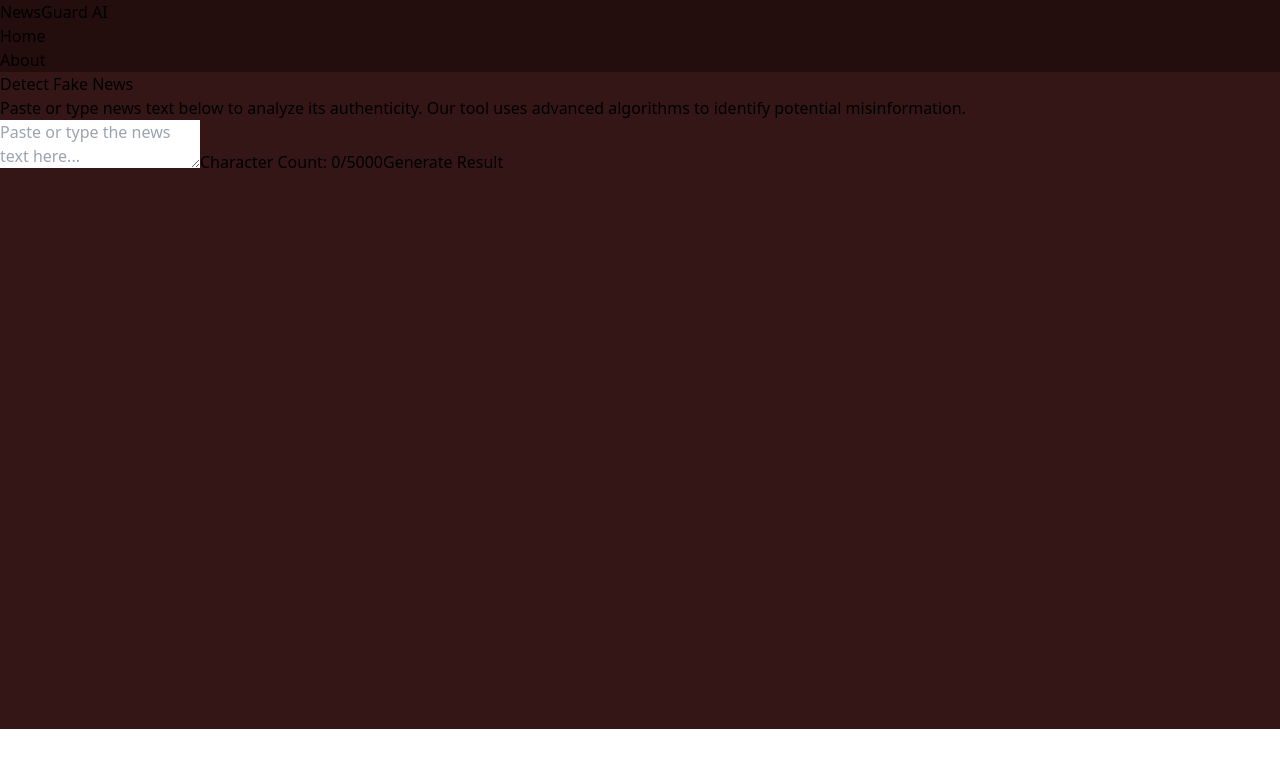
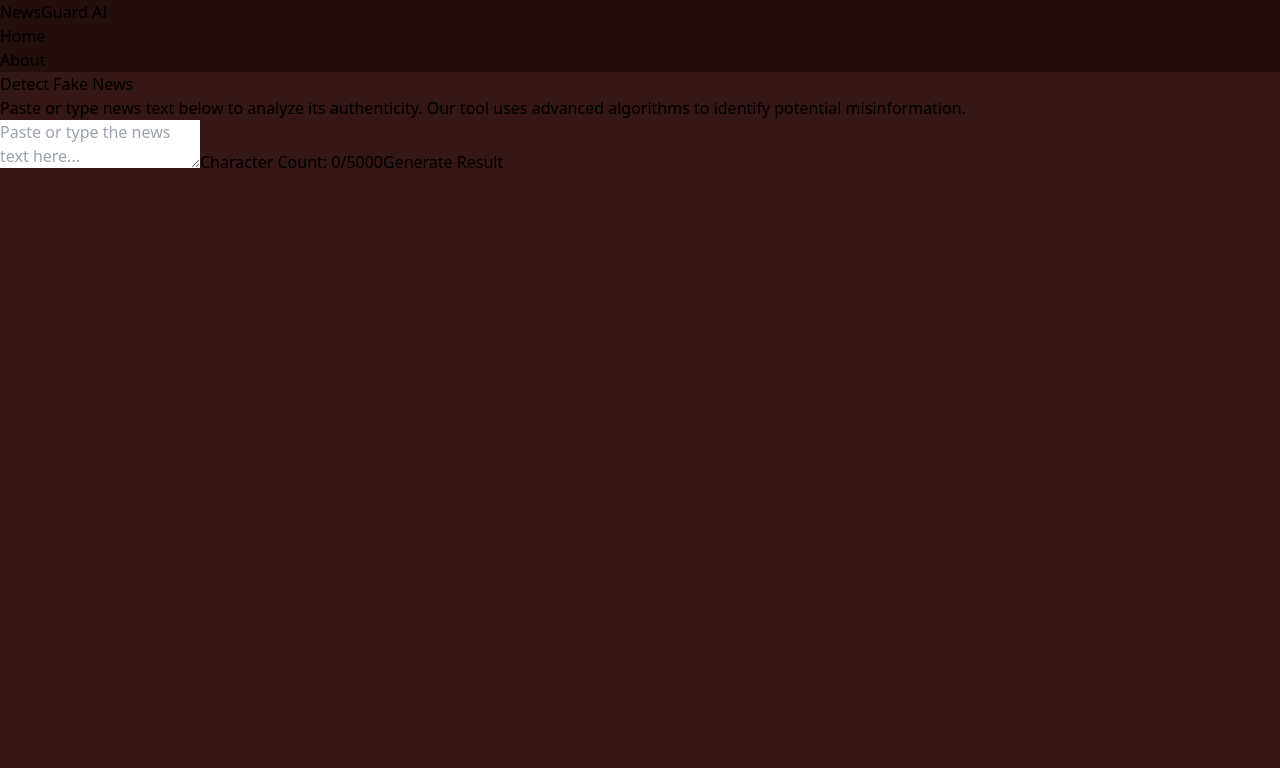
Before and after one commit to sanchipal2004/fake-news-detection-system1, a React (Vite) app in the folder fnd/: page /newsdetect in a window 1280 px wide. Shown: the top 768 px of the page. Built offline with nearby package versions, Linux system fonts and the light colour scheme.

Commit message:
Update newsdetect.css

```diff
--- a/fnd/src/assets/pages/newsdetect.css
+++ b/fnd/src/assets/pages/newsdetect.css
@@ -1,8 +1,8 @@
 
-.detectpage{
-background-color:  #351616;
-height:657px;
 
+.detectpage {
+  background-color: #351616;
+  min-height: 100vh;
 }
 .text{
    background-color: #421e1e;
```
